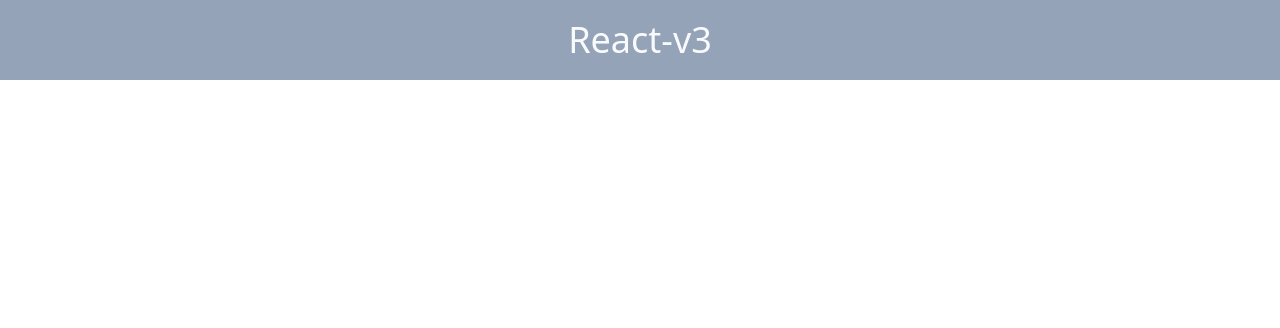
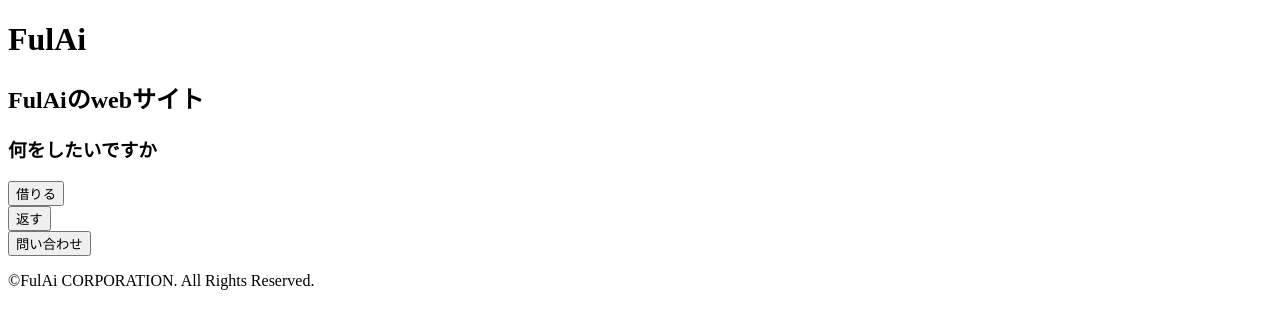
Before and after one commit to pj100-team/react-v3, a React (Create React App) app: page / in a window 1280 px wide. Shown: the top 328 px of the page. Built offline with nearby package versions, Linux system fonts and the light colour scheme.

Commit message:
👍 低レベルテスト3つ

```diff
--- a/src/index.tsx
+++ b/src/index.tsx
@@ -1,12 +1,11 @@
-import React from "react";
-import ReactDOM from "react-dom/client";
-import App from "./App";
+import React from 'react';
+import ReactDOM from 'react-dom/client';
+import LowTest from './lowTest';
 
-const root = ReactDOM.createRoot(
-	document.getElementById("root") as HTMLElement
+const root = ReactDOM.createRoot(document.getElementById('root') as HTMLElement);
+root.render(
+  <React.StrictMode>
+    {/* <App /> */}
+    <LowTest title={'FulAi'} />
+  </React.StrictMode>,
 );
-root.render(
-	<React.StrictMode>
-		<App />
-	</React.StrictMode>
-);
--- /dev/null
+++ b/src/lowTest.tsx
@@ -0,0 +1,38 @@
+import React from 'react';
+
+interface TitleProps {
+  title: string;
+}
+
+const LowTest = (props: TitleProps) => {
+  const toDoList: string[] = ['借りる', '返す', '問い合わせ'];
+  const showMessage = () => {
+    alert('この機能が使えません');
+  };
+  return (
+    <>
+      <header>
+        <h1>{props.title}</h1>
+      </header>
+      <main>
+        <h2>FulAiのwebサイト</h2>
+        <div>
+          <h3>何をしたいですか</h3>
+          {toDoList.map((text, index) => (
+            <>
+              <button onClick={showMessage} key={index}>
+                {text}
+              </button>
+              <br></br>
+            </>
+          ))}
+        </div>
+      </main>
+      <footer>
+        <p>&copy;FulAi CORPORATION. All Rights Reserved.</p>
+      </footer>
+    </>
+  );
+};
+
+export default LowTest;
```
